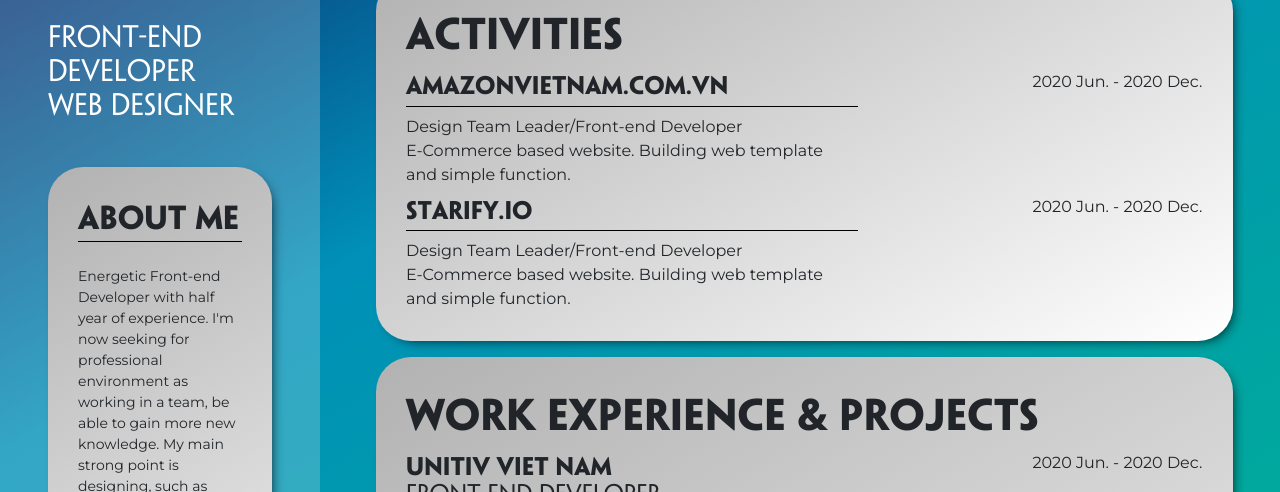
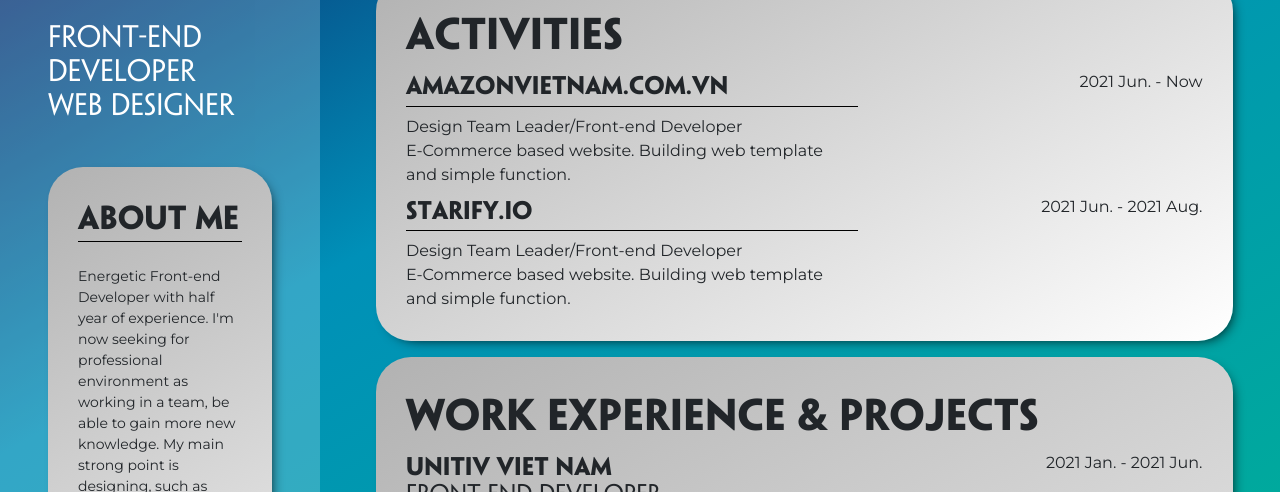
Before and after one commit to hieudm-7998/v1-hieudm-portfolio, a plain HTML site: page index.html in a window 1280 px wide. Shown: the part 308-800 px from the top of the page. Drawn offline with nearby package versions, Linux system fonts and the light colour scheme.

Commit message:
Update index.html

```diff
--- a/index.html
+++ b/index.html
@@ -83,7 +83,7 @@
                                 </p>
                             </div>
                             <div class="col-md-5">
-                                <p class="monts float-right">2020 Jun. - 2020 Dec.</p>
+                                <p class="monts float-right">2021 Jun. - Now</p>
                             </div>
                             <div class="col-md-7">
                                 <h3 class="penum-B brd-black pb-2">STARIFY.IO</h3>
@@ -94,7 +94,7 @@
                                 </p>
                             </div>
                             <div class="col-md-5">
-                                <p class="monts float-right">2020 Jun. - 2020 Dec.</p>
+                                <p class="monts float-right">2021 Jun. - 2021 Aug.</p>
                             </div>
                         </div>
                     </div>
@@ -106,7 +106,7 @@
                                 <h3 class="penum brd-black pb-2">FRONT-END DEVELOPER</h3>
                             </div>
                             <div class="col-md-5">
-                                <p class="monts float-right">2020 Jun. - 2020 Dec.</p>
+                                <p class="monts float-right">2021 Jan. - 2021 Jun.</p>
                             </div>
                             <div class="col-12 mb-5">
                                 <h4 class="penum-b my-3">SUNTEX.VN</h4>
@@ -133,7 +133,7 @@
                                 </h3>
                             </div>
                             <div class="col-md-5">
-                                <p class="monts float-right">2020 Jun. - 2020 Dec.</p>
+                                <p class="monts float-right">2021 Jul. - Now</p>
                             </div>
                             <div class="col-12">
                                 <h4 class="penum-b my-3">VTI-SOLUTIONS.VN</h4>
```
